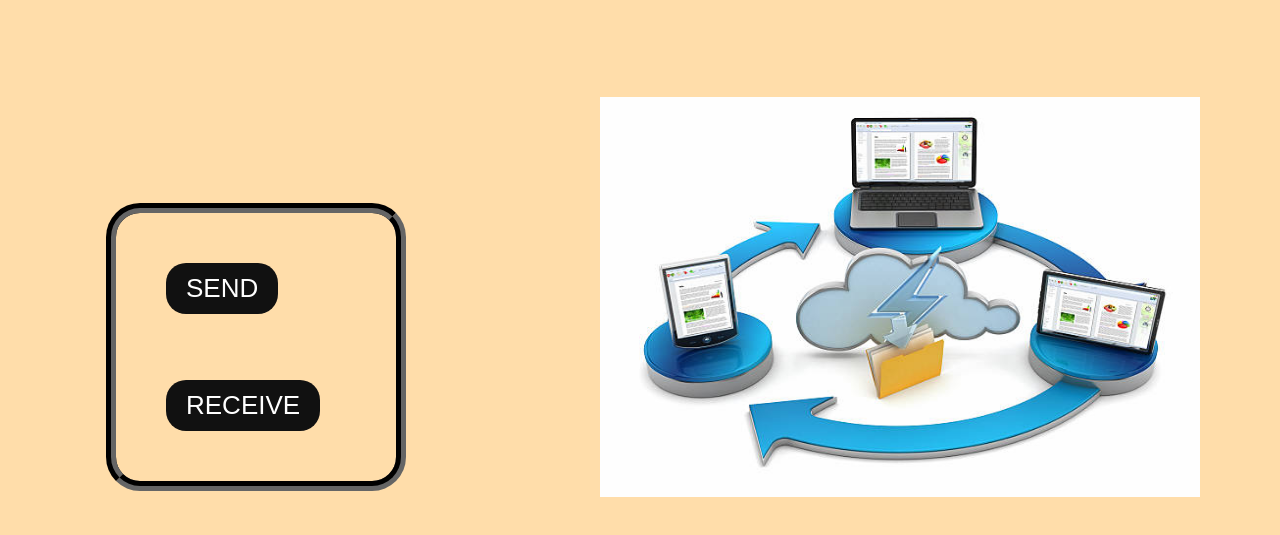
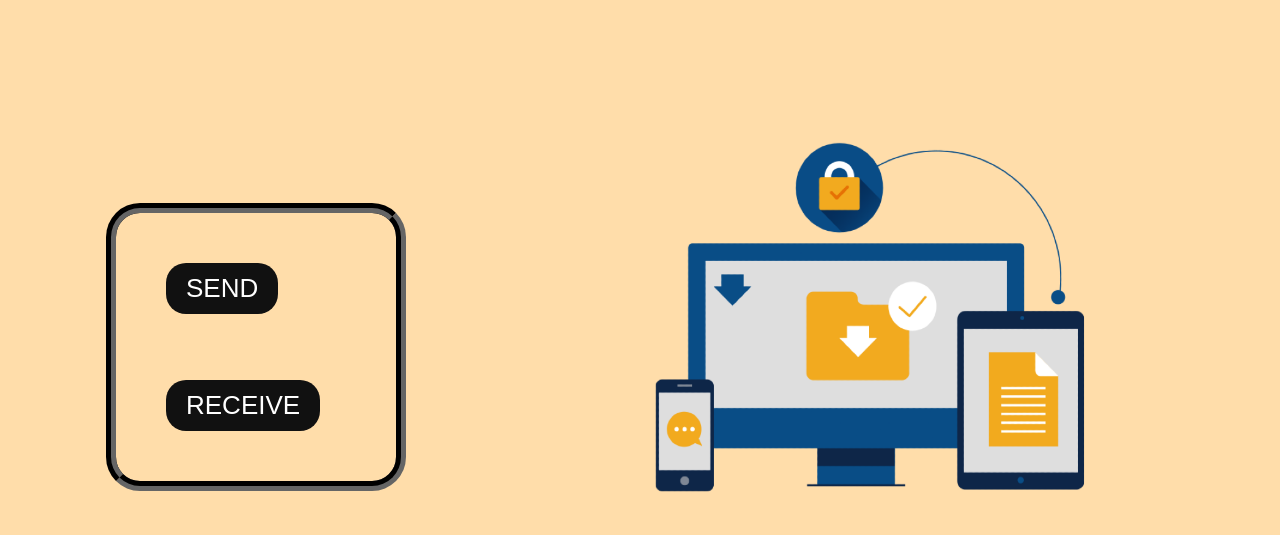
Before and after one commit to jayvardhan2111/real-time-file-sharing, a website: page public/index.html in a window 1280 px wide. Shown: the part 53-588 px from the top of the page. Drawn offline with Linux system fonts and the light colour scheme.

Commit message:
added background image

```diff
--- a/public/index.html
+++ b/public/index.html
@@ -51,7 +51,7 @@
     </div>
 
     <div class="imgdiv">
-      <img src="./image/istockphoto-174874790-612x612.jpg" alt="Images" height="400px" width="600px" />
+      <img src="./image/back.png" alt="Images" height="450px" width="550px" />
     </div>
 
 
```
Also changed, not shown: public/image/back.png (added), public/image/bg.png (deleted), public/image/istockphoto-174874790-612x612.jpg (deleted), public/image/linkedin-clipart-5.jpg (deleted), public/image/pngwing.com.png (added).
